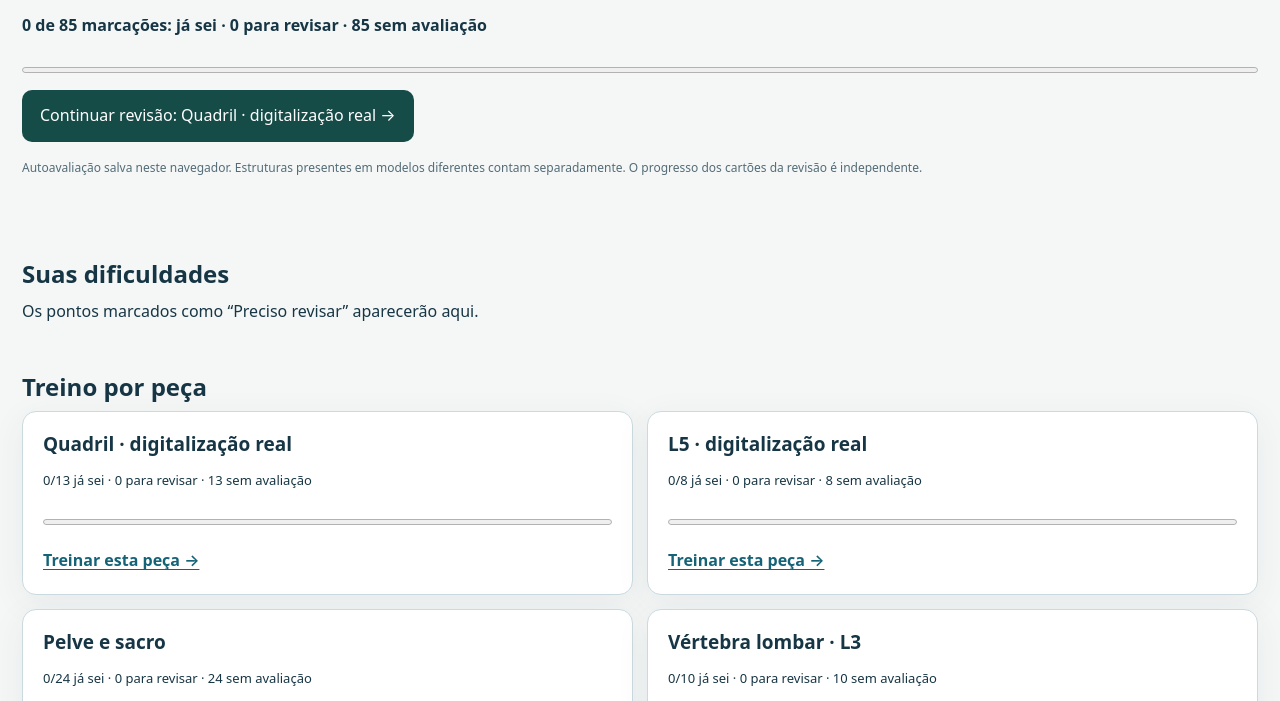
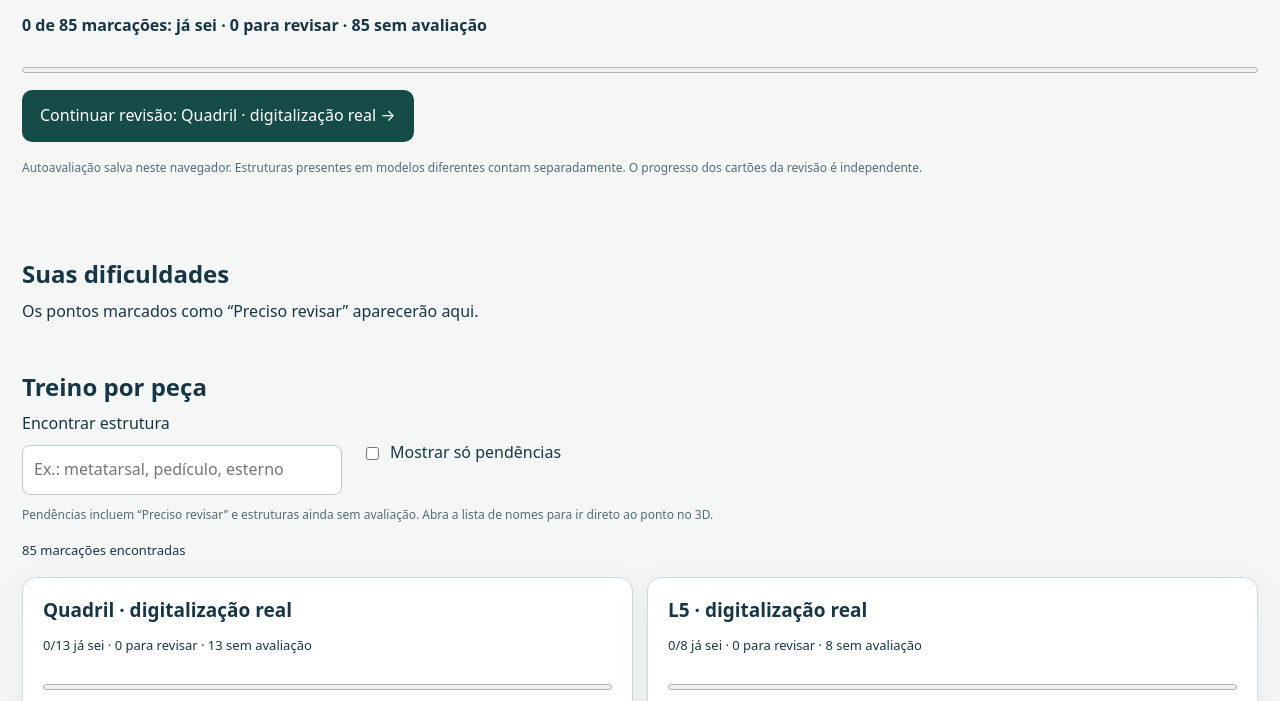
Before and after one commit to arthurvini98/fisioterapia-em-foco, a website with bundled scripts: page dist/revisao-pratica.html in a window 1280 px wide. Shown: the part 251-952 px from the top of the page. Built offline with nearby package versions, Linux system fonts and the light colour scheme.

Commit message:
Adicionar busca de estruturas e filtro de pendencias na revisao pratica

```diff
--- a/dist/revisao-pratica.css
+++ b/dist/revisao-pratica.css
@@ -1 +1,3 @@
 .hero h1{font-size:clamp(34px,5vw,54px)}section{margin-bottom:32px}.practice-grid{display:grid;grid-template-columns:repeat(2,minmax(0,1fr));gap:14px}.practice-grid article{padding:20px;border:1px solid #cadadf;border-radius:14px;background:white}.practice-grid h3{margin:0 0 12px;font-size:19px}.practice-grid p{font-size:13px}.practice-grid a{display:inline-block;margin-top:16px;font-weight:600}.practice-grid progress,#overview-bar{width:100%;height:12px;accent-color:#257666}.weak-links,.topic-links{display:flex;flex-wrap:wrap;gap:10px}.weak-links a,.topic-links a{border:1px solid #c8d9db;border-radius:9px;padding:12px 14px;background:#f0f7f6;color:#163b45;text-decoration:none}.weak-links a{background:#fff5df;border-color:#e2cd9d}.piece-launch{display:inline-block;padding:13px 18px;border-radius:10px;background:#164c48;color:white;text-decoration:none}#overview-status{font-weight:600}@media(max-width:640px){.practice-grid{grid-template-columns:1fr}.weak-links a,.topic-links a{width:100%}}
+
+.review-filters{display:flex;gap:20px;align-items:center;flex-wrap:wrap}.review-filters label{display:grid;gap:8px}.review-filters input[type=search]{font:inherit;padding:11px;border:1px solid #b9cdd1;border-radius:8px;max-width:100%;width:320px}.review-filters .pending-toggle{display:flex;align-items:center}.practice-grid details{margin-top:18px}.practice-grid summary{cursor:pointer;font-weight:600}.practice-grid ul{list-style:none;padding:0;margin:12px 0 0}.practice-grid li{display:flex;justify-content:space-between;align-items:baseline;gap:12px;border-top:1px solid #e0e9eb;padding:10px 0}.practice-grid li a{margin:0;font-size:14px}.point-status{font-size:11px;white-space:nowrap;color:#52666b}.point-status.known{color:#236148}.point-status.review{color:#855300}#filter-count{font-size:13px}#filter-empty{padding:16px;background:#f0f7f6;border-radius:10px}[hidden]{display:none!important}
--- a/dist/revisao-pratica.html
+++ b/dist/revisao-pratica.html
@@ -2,6 +2,6 @@
 <header><a href="./">a. <span>Anatomia em foco</span></a><a href="pecas.html">Laboratório 3D →</a></header>
 <main><section class="hero"><p class="eyebrow">28/09 · PROVA PRÁTICA</p><h1>O que falta revisar?</h1><p>Comece pelas suas dificuldades. Em cada peça, sorteie um ponto, diga o nome e só depois revele a resposta.</p><p id="overview-status" role="status"></p><progress id="overview-bar" value="0" max="85" aria-label="Marcações avaliadas como já sei"></progress><p><a id="continue-review" class="piece-launch" href="pecas.html">Abrir treino 3D →</a></p><p class="fine">Autoavaliação salva neste navegador. Estruturas presentes em modelos diferentes contam separadamente. O progresso dos cartões da revisão é independente.</p></section>
 <section aria-labelledby="weak-title"><h2 id="weak-title">Suas dificuldades</h2><p id="weak-empty">Os pontos marcados como “Preciso revisar” aparecerão aqui.</p><div id="weak-links" class="weak-links"></div></section>
-<section aria-labelledby="pieces-title"><h2 id="pieces-title">Treino por peça</h2><div id="practice-grid" class="practice-grid"></div></section>
+<section aria-labelledby="pieces-title"><h2 id="pieces-title">Treino por peça</h2><div class="review-filters"><label>Encontrar estrutura<input id="structure-search" type="search" placeholder="Ex.: metatarsal, pedículo, esterno"></label><label class="pending-toggle"><input id="pending-only" type="checkbox"> Mostrar só pendências</label></div><p class="fine">Pendências incluem “Preciso revisar” e estruturas ainda sem avaliação. Abra a lista de nomes para ir direto ao ponto no 3D.</p><p id="filter-count" role="status"></p><p id="filter-empty" hidden>Nenhuma estrutura corresponde a esses filtros. Limpe a busca ou desmarque “Mostrar só pendências”.</p><div id="practice-grid" class="practice-grid"></div></section>
 <section aria-labelledby="syllabus-heading"><h2 id="syllabus-heading">Todos os assuntos do seu roteiro</h2><p>Complete o treino visual com os cartões de classificação, nomes e localização.</p><nav id="practical-topics" class="topic-links" aria-label="Assuntos da prova prática"></nav></section>
 <footer><p>Na revisão final, volte às estruturas que você ainda não consegue nomear sem consultar a resposta. Compare também com o roteiro e as peças usados pelo professor.</p><a href="provas.html#prova=practical&assunto=all">Abrir rodada mista de cartões →</a></footer></main><script type="module" src="revisao-pratica.js"></script></body></html>
--- a/dist/revisao-pratica.js
+++ b/dist/revisao-pratica.js
@@ -5,14 +5,24 @@ import {topics} from './exam-data.js';
 const $=id=>document.getElementById(id);let storage;try{storage=window.localStorage;}catch{}
 function link(text,url){const a=document.createElement('a');a.textContent=text;a.href=url;return a;}
 function render(){
- const records=readPractice(storage);let known=0,review=0,total=0;const rows=[];$('practice-grid').replaceChildren();$('weak-links').replaceChildren();
+ const records=readPractice(storage),query=$('structure-search').value.normalize('NFD').replace(/[\u0300-\u036f]/g,'').toLowerCase().trim(),pendingOnly=$('pending-only').checked;let known=0,review=0,total=0,shown=0;const rows=[];$('practice-grid').replaceChildren();$('weak-links').replaceChildren();
  for(const [key,points] of Object.entries(practiceCatalog)){
   const counts=practiceCounts(records,key,points);known+=counts.known;review+=counts.review;total+=points.length;rows.push({key,counts});
-  const card=document.createElement('article'),h=document.createElement('h3'),p=document.createElement('p'),bar=document.createElement('progress');h.textContent=pieces[key].name;p.textContent=`${counts.known}/${points.length} já sei · ${counts.review} para revisar · ${counts.unseen} sem avaliação`;bar.max=points.length;bar.value=counts.known;bar.setAttribute('aria-label',`${pieces[key].name}: marcações avaliadas como já sei`);card.append(h,p,bar,link(counts.known===points.length?'Treinar novamente →':'Treinar esta peça →',pieceLink(key)));$('practice-grid').append(card);
+  const matching=points.filter(point=>{
+   if(pendingOnly&&practiceStatus(records,key,point.id)==='known')return false;
+   return !query||(point.name+' '+pieces[key].name).normalize('NFD').replace(/[\u0300-\u036f]/g,'').toLowerCase().includes(query);
+  });
+  const card=document.createElement('article'),h=document.createElement('h3'),p=document.createElement('p'),bar=document.createElement('progress');h.textContent=pieces[key].name;p.textContent=`${counts.known}/${points.length} já sei · ${counts.review} para revisar · ${counts.unseen} sem avaliação`;bar.max=points.length;bar.value=counts.known;bar.setAttribute('aria-label',`${pieces[key].name}: marcações avaliadas como já sei`);card.append(h,p,bar,link(counts.known===points.length?'Treinar novamente →':'Treinar esta peça →',pieceLink(key)));if(matching.length){
+   shown+=matching.length;const details=document.createElement('details'),summary=document.createElement('summary'),list=document.createElement('ul');summary.textContent=`Conferir ${matching.length} nomes e marcações`;details.open=!!query||pendingOnly;
+   for(const point of matching){const item=document.createElement('li'),badge=document.createElement('span'),status=practiceStatus(records,key,point.id);badge.textContent=status==='known'?'Já sei':status==='review'?'Revisar':'Sem avaliação';badge.className='point-status '+(status||'unseen');item.append(link(point.name,pieceLink(key,point.id)),badge);list.append(item);}
+   details.append(summary,list);card.append(details);$('practice-grid').append(card);
+  }
   for(const point of points)if(practiceStatus(records,key,point.id)==='review')$('weak-links').append(link(`${point.name} · ${pieces[key].name}`,pieceLink(key,point.id)));
  }
+ $('filter-count').textContent=`${shown} marcações encontradas`; $('filter-empty').hidden=shown>0;
  $('overview-status').textContent=`${known} de ${total} marcações: já sei · ${review} para revisar · ${total-known-review} sem avaliação`;$('overview-bar').max=total;$('overview-bar').value=known;$('weak-empty').hidden=review>0;
  const next=rows.find(r=>r.counts.review>0)||rows.find(r=>r.counts.unseen>0)||rows[0];$('continue-review').href=pieceLink(next.key);$('continue-review').textContent=`${known===total?'Treinar novamente':'Continuar revisão'}: ${pieces[next.key].name} →`;
 }
 for(const t of topics.filter(t=>t.exam==='practical'))$('practical-topics').append(link(t.name,'provas.html#'+new URLSearchParams({prova:'practical',assunto:t.id})));
+$('structure-search').addEventListener('input',render);$('pending-only').addEventListener('change',render);
 window.addEventListener('pageshow',render);window.addEventListener('storage',event=>{if(event.key===practiceKey||event.key===null)render();});render();
```
